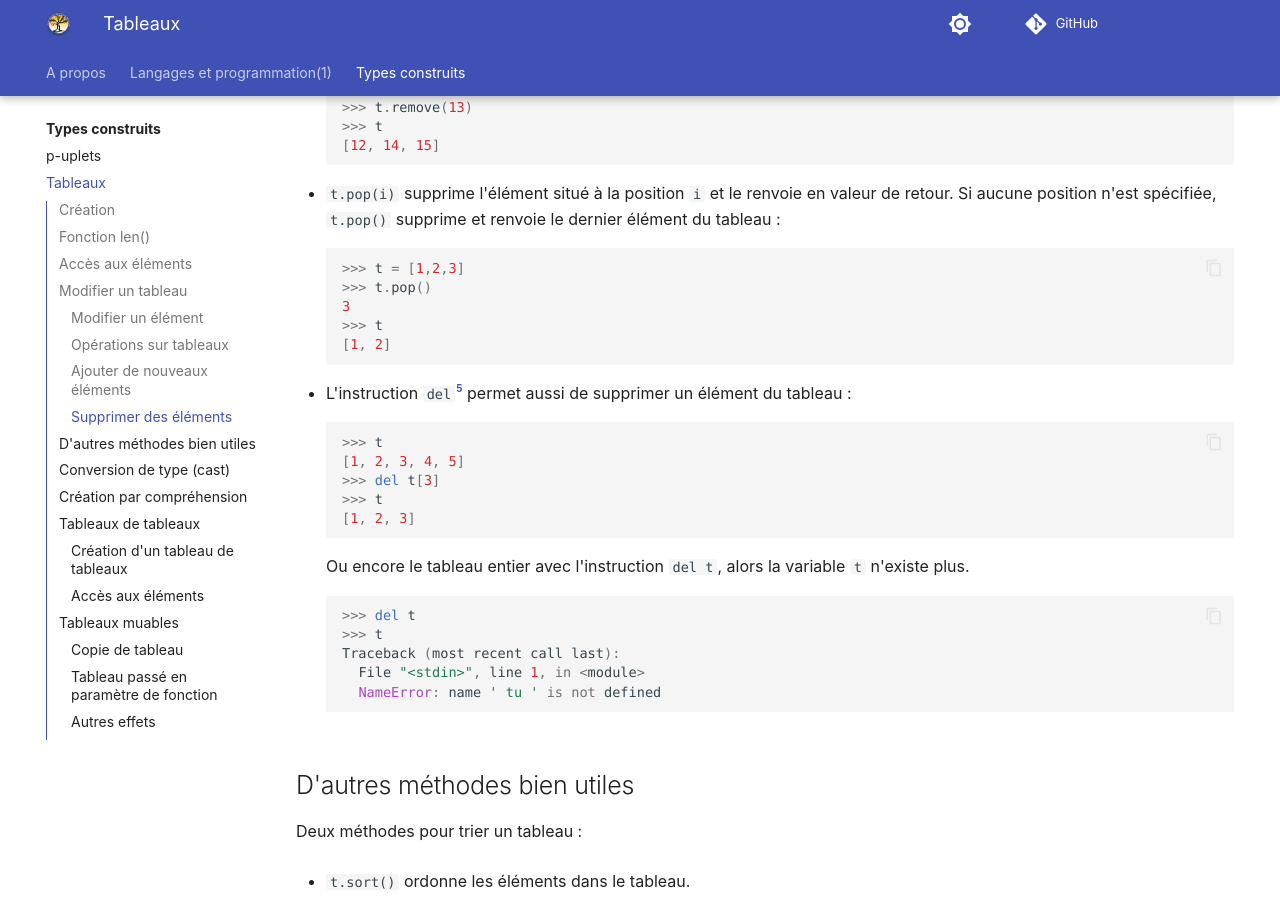
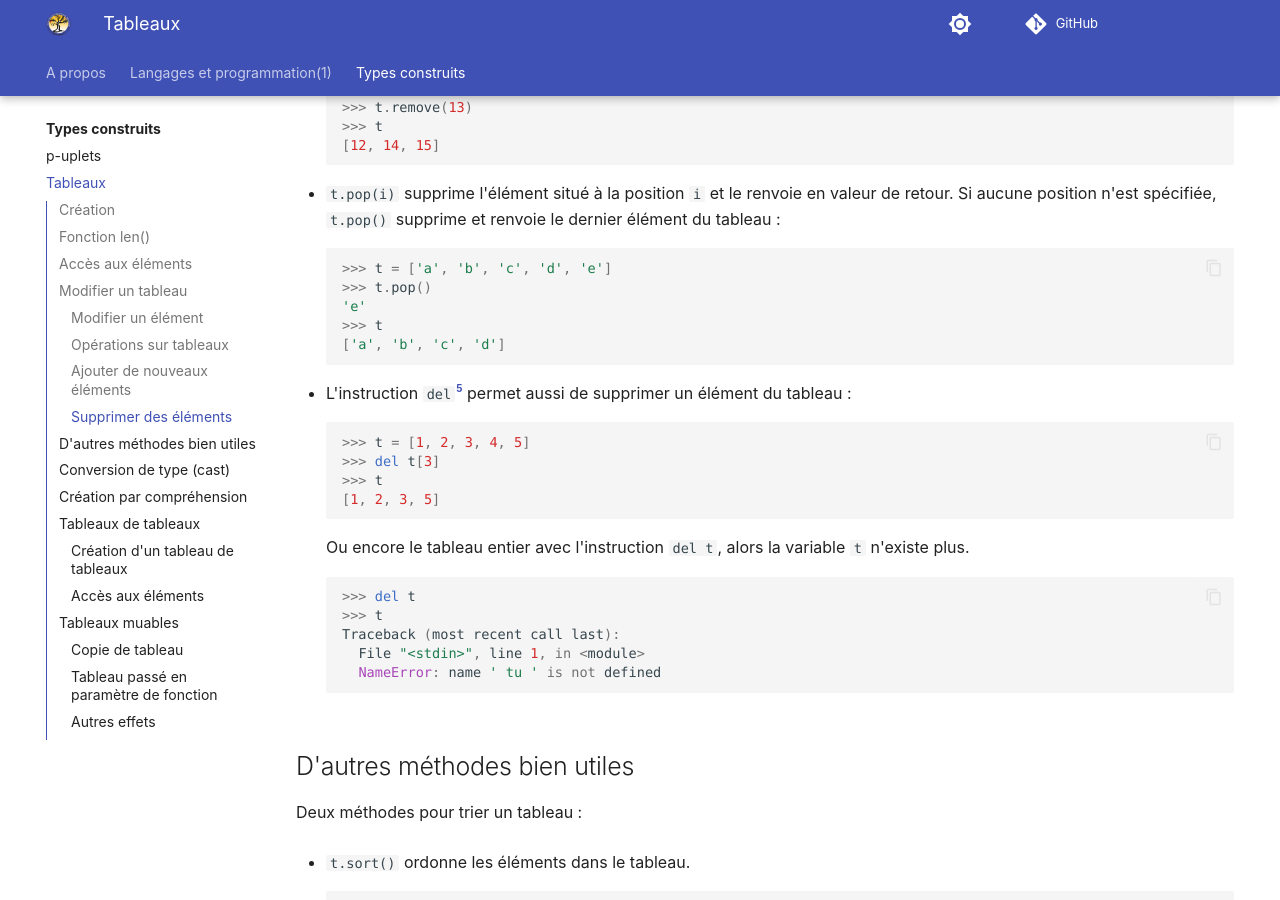
Before and after one commit to eipaca/NSI-1, an MkDocs documentation site: the page built from docs/types-construits/2-tableaux.md, in a window 1280 px wide and 900 px high, scrolled down 4376 px. Built offline with MkDocs 1.6.1 and Material for MkDocs 9.7.7, drawn with Linux system fonts in a browser that asks for light colours; emoji names are drawn with the system emoji font; comment, search, counter and statistics services are not loaded.

Commit message:
Add files via upload

````diff
--- a/docs/types-construits/2-tableaux.md
+++ b/docs/types-construits/2-tableaux.md
@@ -252,20 +252,19 @@ Il existe plusieurs méthodes pour supprimer des éléments à un tableau `t`:
 - `t.pop(i)` supprime l'élément situé à la position `i` et le renvoie en valeur de retour. Si aucune position n'est spécifiée, `t.pop()` supprime et renvoie le dernier élément du tableau :
 
     ``` py
-    >>> t = [1,2,3]
+    >>> t = ['a', 'b', 'c', 'd', 'e']
     >>> t.pop()
-    3
+    'e'
     >>> t
-    [1, 2]
+    ['a', 'b', 'c', 'd']
     ```
 
 - L'instruction `del`[^2.5]  permet aussi de supprimer un élément du tableau :
     ```py
-    >>> t
-    [1, 2, 3, 4, 5]
+    >>> t = [1, 2, 3, 4, 5]
     >>> del t[3]
     >>> t
-    [1, 2, 3]
+    [1, 2, 3, 5]
     ```
     Ou encore le tableau entier avec l'instruction `del t`, alors la variable `t` n'existe plus.
 
````
